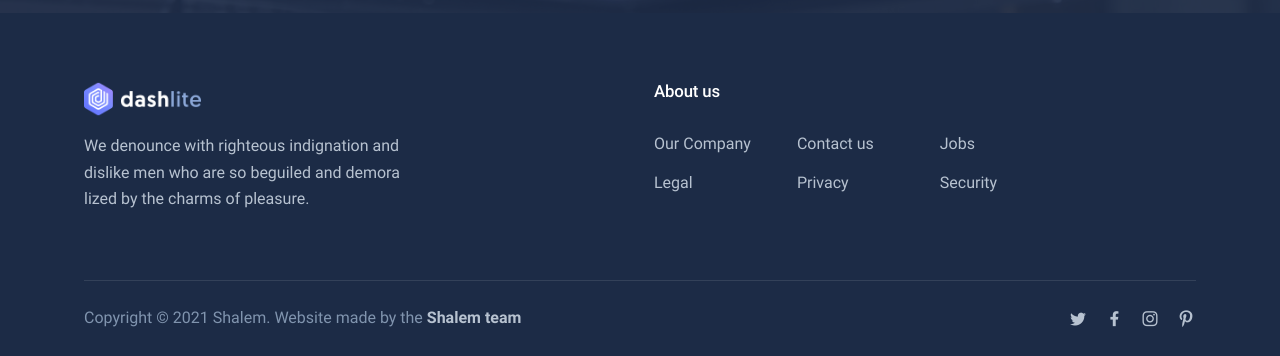
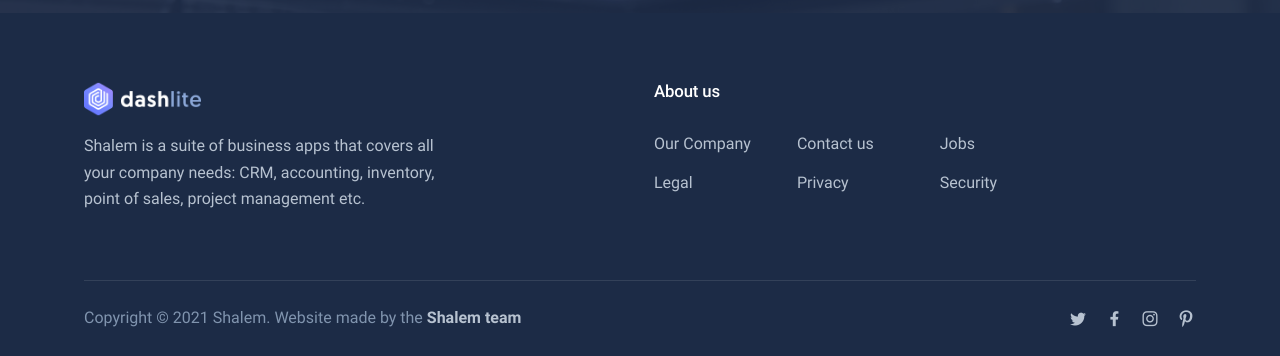
Before and after one commit to AMuriuki/olam-website, a Python web app: template app/templates/index.html in a window 1280 px wide. Shown: the part 2753-3109 px from the top of the page. Run offline with Jinja, Linux system fonts and the light colour scheme; the template is opened without the code that fills it, so the values that code supplies are empty; some libraries are stand-ins or nearby versions; some web fonts are replaced.

Commit message:
landing page

```diff
--- a/app/templates/footer.html
+++ b/app/templates/footer.html
@@ -9,8 +9,7 @@
                         <img class="logo-dark logo-img" src="{{url_for('static', filename='images/logo-dark.png')}}"
                             srcset="../static/images/logo-dark2x.png 2x" alt="logo-dark">
                     </a>
-                    <p>We denounce with righteous indignation and dislike men who are so beguiled and demora
-                        lized by the charms of pleasure.</p>
+                    <p>Shalem is a suite of business apps that covers all your company needs: CRM, accounting, inventory, point of sales, project management etc.</p>
                 </div>
             </div><!-- .col -->
             <div class="col-lg-6 col-12">
```
